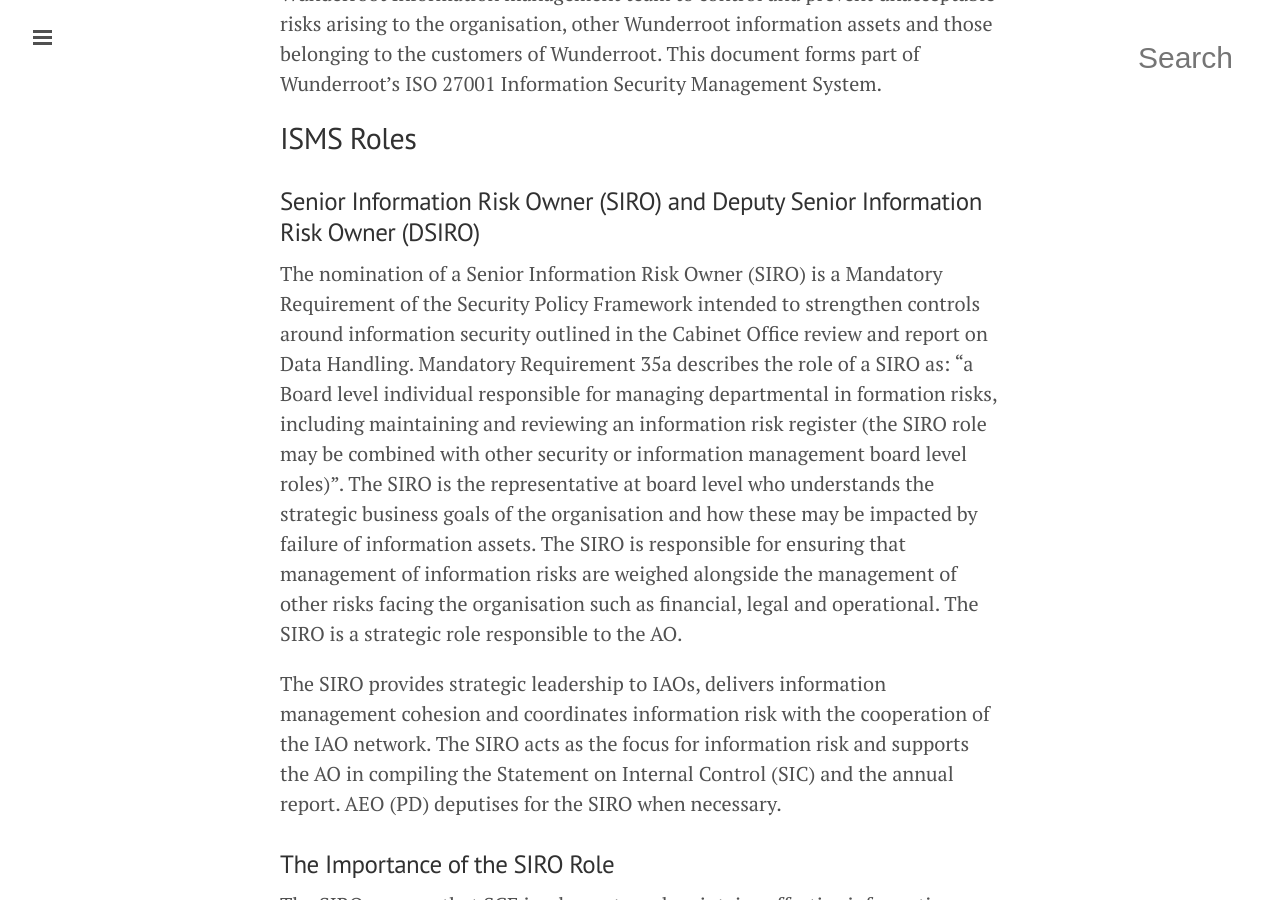
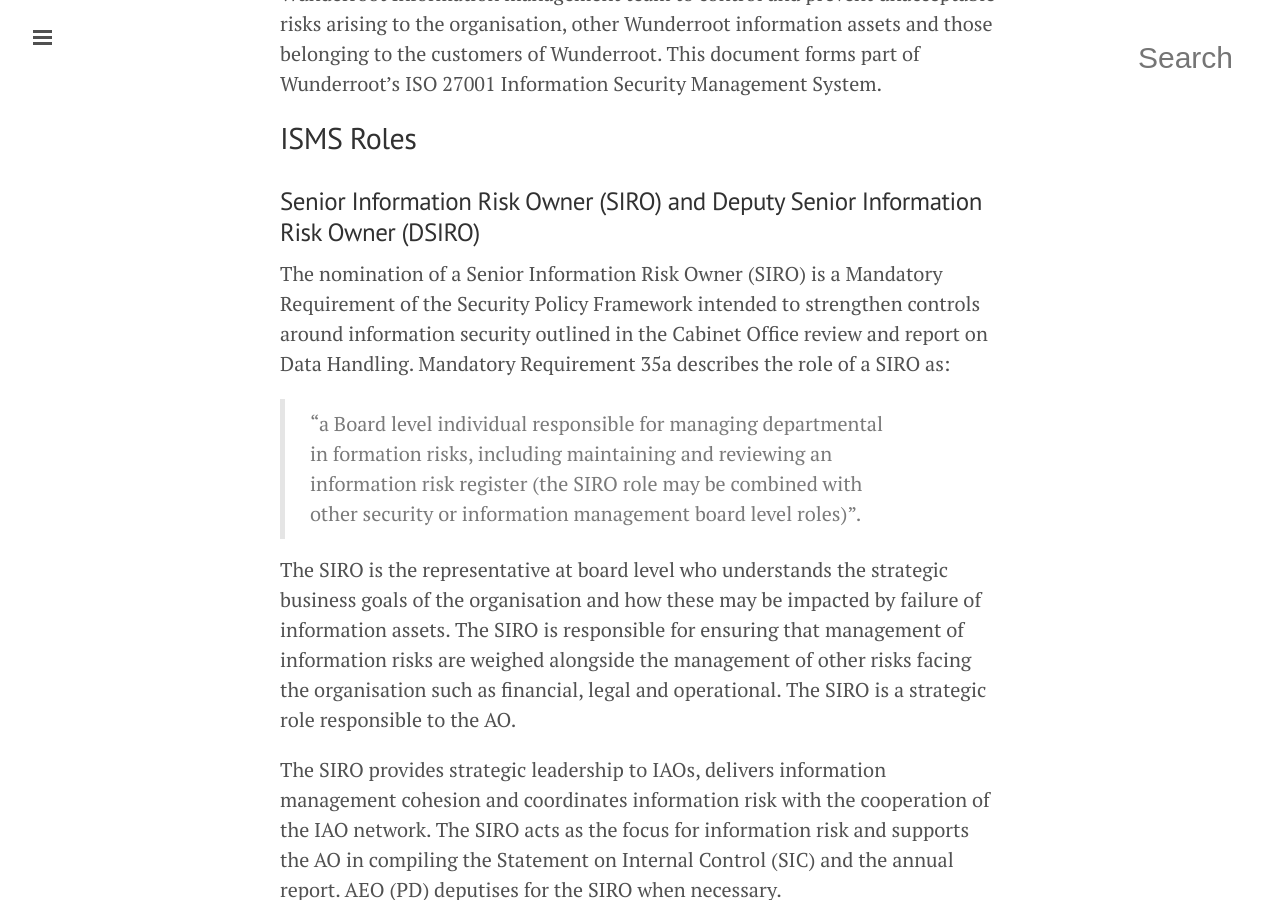
Before and after one commit to tormi/WunderWay, a Jekyll site: the page built from security/roles.md, in a window 1280 px wide and 900 px high, scrolled down 301 px. Built offline with Jekyll 4.4.1, drawn with Linux system fonts in a browser that asks for light colours; nearby versions of some CDN libraries; Markdown is read by kramdown in place of the engine named in the settings; some of the changed text lies outside the part shown.

Commit message:
more pretty stuff

```diff
--- a/security/roles.md
+++ b/security/roles.md
@@ -14,8 +14,9 @@
 <h3>Senior Information Risk Owner (SIRO) and Deputy Senior Information Risk Owner (DSIRO)</h3>
 
 The nomination of a Senior Information Risk Owner (SIRO) is a Mandatory Requirement of the Security Policy Framework intended to strengthen controls around information security outlined in the Cabinet Office review and report on Data Handling. Mandatory Requirement 35a describes the role of a SIRO as:
-“a Board level individual responsible for managing departmental in
+> “a Board level individual responsible for managing departmental in
 formation risks, including maintaining and reviewing an information risk register (the SIRO role may be combined with other security or information management board level roles)”.
+
 The SIRO is the representative at board level who understands the strategic
 business goals of the organisation and how these may be impacted by failure of information assets. The SIRO is responsible for ensuring that management of information risks are weighed alongside the management of other risks facing the organisation such as financial, legal and operational. The SIRO is a strategic role responsible to the AO.
 
@@ -55,12 +56,11 @@
 The SIRO is responsible for leading and directing the IAO network and for ensuring the necessary support function. This includes the need to chair a strategic information management forum (IMSG).
 The focus for this group is issues of strategic importance; ensuring cohesion for IRM reporting and to share good practice under the lead of the SIRO. IAOs will take ownership of their responsibilities (set out in IAO ToRs) and execute these tasks on behalf of the information assets they are responsible for. IAOs are able to delegate elements of their tasks within their area of responsibility but must retain accountability and responsibility to the CEO and SIRO. The SIRO will deliver information management consistency through a range of support
 including:
-<ul>
-	<li>Information Assurance Team (IATeam) led by AEO(PD)</li>
-	<li>Business Support Team led by the Business Support Manager</li>
-	<li>Security & Estates – led by Facilities Management</li>
-	<li>Knowledge Information Systems – shared between the HQ ICT and Support Teams</li>
-</ul>
+
+* Information Assurance Team (IATeam) led by AEO(PD)
+* Business Support Team led by the Business Support Manager
+* Security & Estates – led by Facilities Management
+* Knowledge Information Systems – shared between the HQ ICT and Support Teams
 
 <h2>Information Asset Owners (IAO)</h2>
 The nomination of an Information Asset Owner (IAO) is a Mandatory Requirement of the
@@ -85,6 +85,6 @@
 <h2>IT Security Officer</h2>
 The nomination of an IT Security Officer (ITSO) is a Mandatory Requirement of the Security Policy Framework.
 Mandatory Requirement 35c describes the role of an ITSO as:
--“responsible for the security of information in electronic form”.
+> “responsible for the security of information in electronic form”.
 
 The ITSO is responsible for the security of information held in an electronic form.
```
